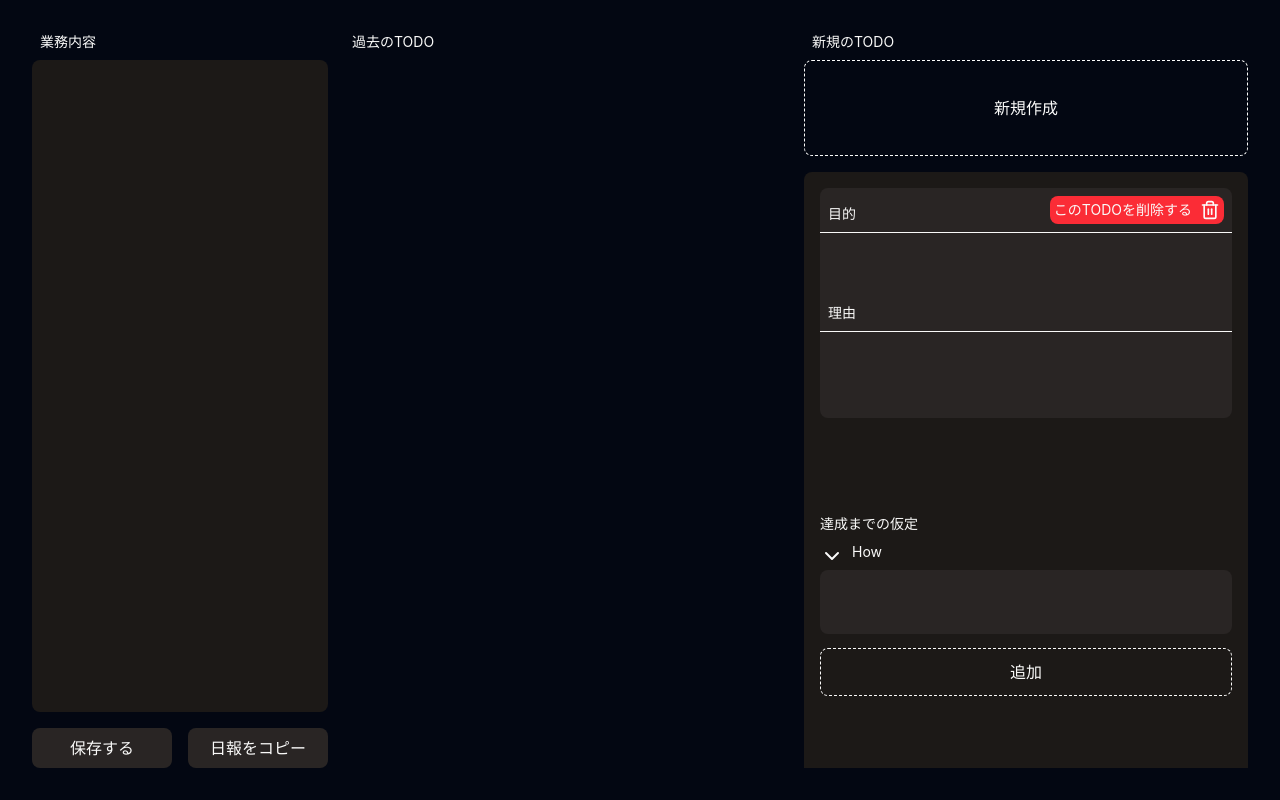
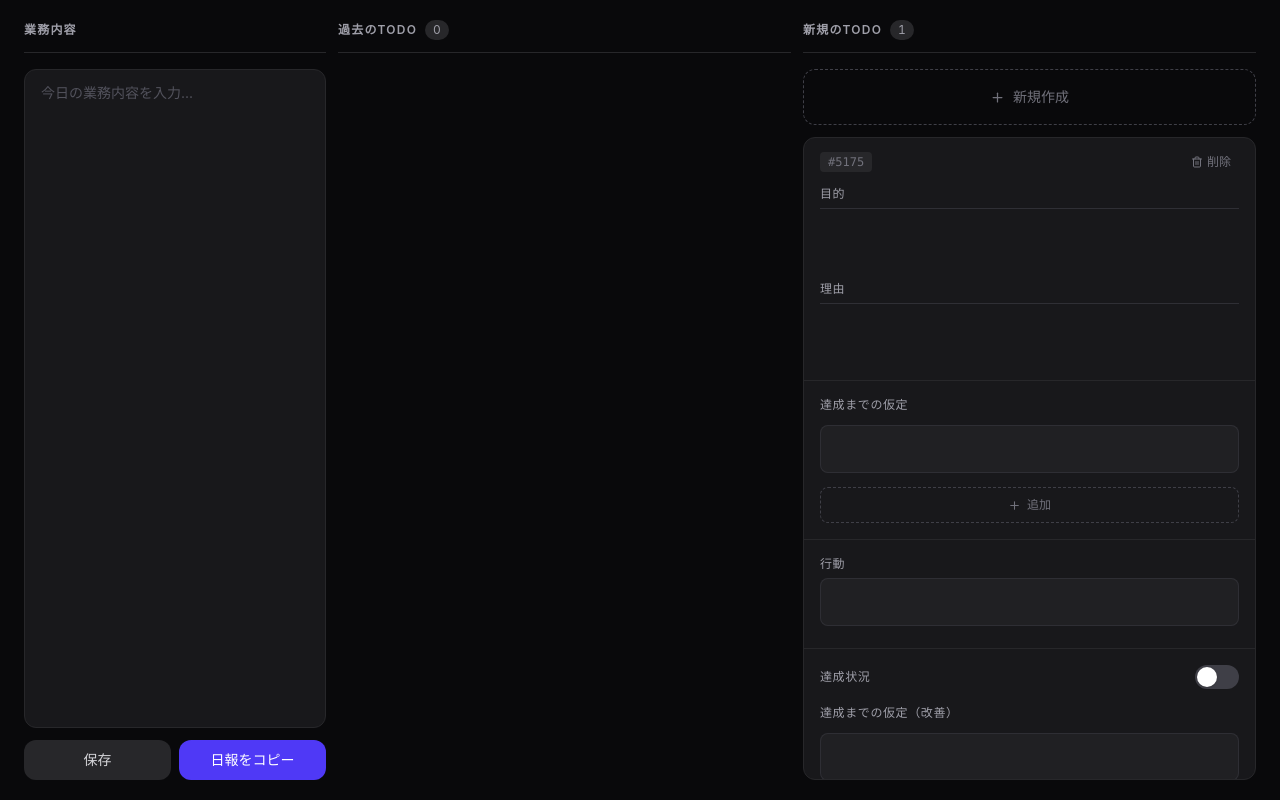
Before and after one commit to katedegree/daily, a React (Vite) app: page / in a window 1280 px wide. Both pictures are taken after a click on the button "新規作成". Built offline with nearby package versions, Linux system fonts and the light colour scheme.

Commit message:
UI一掃

```diff
--- a/src/App.tsx
+++ b/src/App.tsx
@@ -39,23 +39,35 @@ export default function App() {
   }, []);
 
   return (
-    <div className="h-screen grid grid-cols-[2fr_3fr_3fr] grid-rows-[auto_1fr] gap-x-4 p-8">
-      <p className="pl-2 pb-2 text-sm">業務内容</p>
-      <p className="pl-2 pb-2 text-sm">過去のTODO</p>
-      <p className="pl-2 pb-2 text-sm">新規のTODO</p>
+    <div className="h-screen grid grid-cols-[2fr_3fr_3fr] grid-rows-[auto_1fr] gap-x-3 px-6 py-5">
+      <div className="flex items-center gap-2 pb-3 border-b border-zinc-800">
+        <span className="text-xs font-semibold text-zinc-400 uppercase tracking-widest">業務内容</span>
+      </div>
+      <div className="flex items-center gap-2 pb-3 border-b border-zinc-800">
+        <span className="text-xs font-semibold text-zinc-400 uppercase tracking-widest">過去のTODO</span>
+        <span className="text-xs bg-zinc-800 text-zinc-400 px-2 py-0.5 rounded-full tabular-nums">{remainingTasks.length}</span>
+      </div>
+      <div className="flex items-center gap-2 pb-3 border-b border-zinc-800">
+        <span className="text-xs font-semibold text-zinc-400 uppercase tracking-widest">新規のTODO</span>
+        <span className="text-xs bg-zinc-800 text-zinc-400 px-2 py-0.5 rounded-full tabular-nums">{newTasks.length}</span>
+      </div>
 
-      <div className="grid grid-rows-[1fr_auto]">
+      <div className="grid grid-rows-[1fr_auto] gap-3 pt-4 min-h-0">
         <textarea
-          className="w-full bg-board p-4 rounded-lg overflow-y-auto"
+          className="w-full bg-zinc-900 border border-zinc-800 px-4 py-3 rounded-xl overflow-y-auto text-sm leading-relaxed focus:border-zinc-600 transition-colors placeholder:text-zinc-600"
           value={synopsis}
           onChange={(e) => setSynopsis(e.target.value)}
+          placeholder="今日の業務内容を入力..."
         />
-        <div className="grid grid-cols-2 gap-4 pt-4">
-          <button className="bg-input py-2 rounded-lg" onClick={handleSave}>
-            保存する
+        <div className="grid grid-cols-2 gap-2">
+          <button
+            className="bg-zinc-800 hover:bg-zinc-700 text-zinc-300 py-2.5 rounded-xl text-sm font-medium"
+            onClick={handleSave}
+          >
+            保存
           </button>
           <button
-            className="bg-input py-2 rounded-lg"
+            className="bg-indigo-600 hover:bg-indigo-500 text-white py-2.5 rounded-xl text-sm font-medium"
             onClick={async () => {
               if (!synopsis.trim()) {
                 alert("業務内容を入力してください");
--- a/src/components/card.tsx
+++ b/src/components/card.tsx
@@ -27,15 +27,20 @@ export function Card({
   const isToday = createdDate === today();
 
   return (
-    <div className="flex flex-col gap-24 bg-board p-4 rounded-lg">
-      <div className="bg-input py-4 rounded-lg relative">
+    <div className="flex flex-col bg-zinc-900 border border-zinc-800 rounded-xl overflow-hidden">
+      <div className="px-4 pt-3 pb-4">
+        <div className="flex items-center justify-between mb-3">
+          <span className="text-xs font-mono text-zinc-500 bg-zinc-800 px-2 py-0.5 rounded">
+            #{taskId}
+          </span>
           <button
-          className="absolute top-2 right-2 flex items-center gap-2 p-1 rounded-lg bg-red-500"
+            className="flex items-center gap-1 text-xs text-zinc-500 hover:text-red-400 hover:bg-red-500/10 px-2 py-1 rounded-lg"
             onClick={() => destoryTask(taskId)}
           >
-          <p className="text-sm">このTODOを削除する</p>
-          <Trash2 size={20} />
+            <Trash2 size={12} />
+            削除
           </button>
+        </div>
 
         {isToday ? (
           <>
@@ -61,8 +66,8 @@ export function Card({
       </div>
 
       {isToday && (
-        <div>
-          <p className="pb-2 text-sm">達成までの仮定</p>
+        <div className="px-4 py-4 border-t border-zinc-800">
+          <p className="text-xs font-medium text-zinc-400 uppercase tracking-wider mb-3">達成までの仮定</p>
           <HypothesesEditor
             hypotheses={origin.hypotheses}
             onChange={(hypotheses) => updateOrigin(taskId, { ...origin, hypotheses })}
@@ -71,24 +76,28 @@ export function Card({
       )}
 
       {isToday && (
+        <div className="px-4 py-4 border-t border-zinc-800">
           <LabeledTextarea
             label="行動"
             value={origin.action}
             onChange={(v) => updateOrigin(taskId, { ...origin, action: v })}
           />
+        </div>
       )}
 
-      <div>
-        <div className="flex gap-8 items-center pb-8">
-          <p className="text-sm">達成状況</p>
+      <div className="px-4 py-4 border-t border-zinc-800">
+        <div className="flex items-center justify-between mb-4">
+          <span className="text-xs font-medium text-zinc-400 uppercase tracking-wider">達成状況</span>
           <button
             className={cn(
-              "w-16 p-1 rounded-full flex",
-              completedDate ? "bg-blue-400 justify-end" : "bg-white justify-start",
+              "w-11 h-6 rounded-full flex items-center transition-all duration-200",
+              completedDate
+                ? "bg-indigo-500 justify-end pr-0.5"
+                : "bg-zinc-700 justify-start pl-0.5",
             )}
             onClick={() => toggleCompleted(taskId)}
           >
-            <div className="rounded-full w-6 h-6 bg-input" />
+            <div className="rounded-full w-5 h-5 bg-white shadow-sm" />
           </button>
         </div>
 
@@ -105,8 +114,8 @@ export function Card({
           />
         ) : (
           <>
-            <p className="pb-2 text-sm">達成までの仮定（改善）</p>
-            <div className="pb-8">
+            <p className="text-xs font-medium text-zinc-400 uppercase tracking-wider mb-3">達成までの仮定（改善）</p>
+            <div className="mb-4">
               <HypothesesEditor
                 hypotheses={currentBackground.hypotheses}
                 onChange={(hypotheses) =>
--- a/src/components/hypotheses-editor.tsx
+++ b/src/components/hypotheses-editor.tsx
@@ -1,4 +1,5 @@
-import { ChevronDown, X } from "lucide-react";
+import { ChevronDown, Plus, X } from "lucide-react";
+import { cn } from "../utils";
 
 interface Props {
   hypotheses: string[];
@@ -9,21 +10,26 @@ export function HypothesesEditor({ hypotheses, onChange }: Props) {
   return (
     <div className="flex flex-col gap-2">
       {hypotheses.map((hypothesis, index) => (
-        <div key={index} className="relative">
+        <div
+          key={index}
+          className={cn("relative", index !== 0 && "pl-3 border-l-2 border-zinc-700")}
+        >
           {index !== 0 && (
-            <button
-              className="absolute top-1 right-2"
-              onClick={() => onChange(hypotheses.filter((_, i) => i !== index))}
-            >
-              <X size={20} />
-            </button>
+            <>
+              <button
+                className="absolute -top-1 right-0 text-zinc-600 hover:text-zinc-300"
+                onClick={() => onChange(hypotheses.filter((_, i) => i !== index))}
+              >
+                <X size={13} />
+              </button>
+              <div className="flex items-center gap-1 mb-1.5">
+                <ChevronDown size={12} className="text-zinc-500" />
+                <p className="text-xs text-zinc-500">How</p>
+              </div>
+            </>
           )}
-          <div className="flex items-center gap-2">
-            <ChevronDown />
-            <p className="text-sm pb-2">How</p>
-          </div>
           <textarea
-            className="min-h-16 field-sizing-content w-full p-2 bg-input rounded-lg"
+            className="min-h-12 field-sizing-content w-full px-3 py-2 text-sm bg-zinc-800/60 border border-zinc-700/50 rounded-lg focus:border-zinc-500 transition-colors leading-relaxed"
             value={hypothesis}
             onChange={(e) =>
               onChange(hypotheses.map((h, i) => (i === index ? e.target.value : h)))
@@ -34,8 +40,9 @@ export function HypothesesEditor({ hypotheses, onChange }: Props) {
       <button
         type="button"
         onClick={() => onChange([...hypotheses, ""])}
-        className="w-full h-12 border border-dashed rounded-lg"
+        className="flex items-center justify-center gap-1.5 w-full h-9 border border-dashed border-zinc-700 hover:border-zinc-500 text-zinc-500 hover:text-zinc-300 rounded-lg text-xs font-medium"
       >
+        <Plus size={13} />
         追加
       </button>
     </div>
--- a/src/components/labeled-textarea.tsx
+++ b/src/components/labeled-textarea.tsx
@@ -9,10 +9,22 @@ interface Props {
 
 export function LabeledTextarea({ label, value, onChange, bordered = false }: Props) {
   return (
-    <div>
-      <p className={cn("pl-2 pb-2 text-sm", bordered && "border-b")}>{label}</p>
+    <div className="mb-3 last:mb-0">
+      <p
+        className={cn(
+          "text-xs font-medium text-zinc-400 uppercase tracking-wider mb-1.5",
+          bordered && "pb-1.5 border-b border-zinc-700/60",
+        )}
+      >
+        {label}
+      </p>
       <textarea
-        className={cn("min-h-16 field-sizing-content w-full p-2", !bordered && "bg-input rounded-lg")}
+        className={cn(
+          "min-h-12 field-sizing-content w-full px-3 py-2 text-sm leading-relaxed",
+          bordered
+            ? "bg-transparent placeholder:text-zinc-600"
+            : "bg-zinc-800/60 border border-zinc-700/50 rounded-lg focus:border-zinc-500 transition-colors placeholder:text-zinc-600",
+        )}
         value={value}
         onChange={onChange ? (e) => onChange(e.target.value) : undefined}
         readOnly={!onChange}
--- a/src/components/task-list.tsx
+++ b/src/components/task-list.tsx
@@ -2,6 +2,7 @@ import type { Task } from "../type";
 import { today } from "../utils";
 import { useTaskStore } from "../use-task-store";
 import { Card } from "./card";
+import { Plus } from "lucide-react";
 
 interface Props {
   tasks: Task[];
@@ -12,13 +13,14 @@ export function TaskList({ tasks, isNew = false }: Props) {
   const { storeTask } = useTaskStore();
 
   return (
-    <div className="flex flex-col gap-4 overflow-y-auto">
+    <div className="flex flex-col gap-3 overflow-y-auto pt-4">
       {isNew && (
         <button
           type="button"
           onClick={storeTask}
-          className="w-full h-24 border border-dashed rounded-lg shrink-0"
+          className="flex items-center justify-center gap-2 w-full h-14 border border-dashed border-zinc-700 hover:border-zinc-500 hover:bg-zinc-900/50 text-zinc-500 hover:text-zinc-300 rounded-xl text-sm font-medium shrink-0"
         >
+          <Plus size={15} />
           新規作成
         </button>
       )}
--- a/src/index.css
+++ b/src/index.css
@@ -1,21 +1,21 @@
 @import "tailwindcss";
 
 @utility bg-board {
-  @apply bg-stone-900;
+  @apply bg-zinc-900;
 }
 
 @utility bg-input {
-  @apply bg-stone-800;
+  @apply bg-zinc-800/50;
 }
 
 body {
-  @apply bg-gray-950 text-stone-50 *:**:[&::-webkit-scrollbar]:hidden;
+  @apply bg-zinc-950 text-zinc-100 *:**:[&::-webkit-scrollbar]:hidden;
 }
 
 input,
 textarea,
 button {
-  @apply outline-none
+  @apply outline-none;
 }
 
 textarea {
@@ -23,5 +23,5 @@ textarea {
 }
 
 button {
-  @apply cursor-pointer
+  @apply cursor-pointer transition-colors duration-150;
 }
```
Lines whose indentation alone changed are shown as unchanged.
